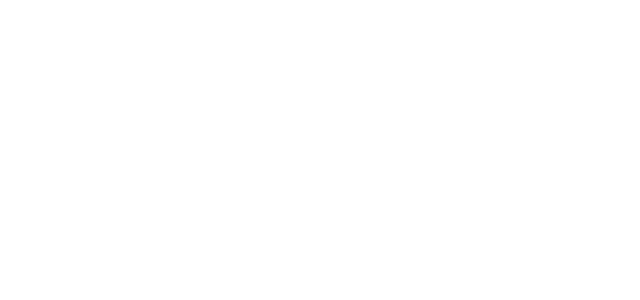
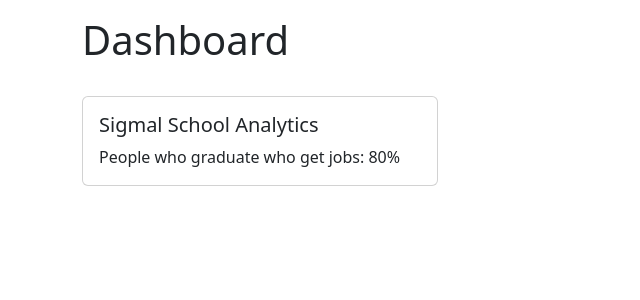
Before and after one commit to ACZH05/simple-login-app, a React (Vite) app: page /dashboard in a window 1280 px wide. Before the commit this address had no page. Shown: the top 300 px of the page, without its empty margins (0-640 px from the left). Built offline with nearby package versions, Linux system fonts and the light colour scheme.

Commit message:
Add dashboard

```diff
--- a/src/App.jsx
+++ b/src/App.jsx
@@ -2,6 +2,7 @@
 import { BrowserRouter, Route, Routes } from "react-router-dom"
 import Home from "./pages/Home"
 import Login from "./pages/Login.jsx"
+import Dashboard from './pages/Dashboard';
 
 
 function App() {
@@ -10,6 +11,7 @@
       <Routes>
         <Route element={ <Home /> } path='/' />
         <Route element={ <Login /> } path='/login' />
+        <Route element={ <Dashboard /> } path='/dashboard' />
       </Routes>
     </BrowserRouter>
   )
--- /dev/null
+++ b/src/pages/Dashboard.jsx
@@ -0,0 +1,22 @@
+import { Card, Container, Row, Col } from "react-bootstrap"
+
+function Dashboard() {
+  return (
+    <Container>
+        <h1 className="my-3">Dashboard</h1>
+        <Row>
+            <Col md={4}>
+                <Card className="my-3">
+                    <Card.Body>
+                        <Card.Title>Sigmal School Analytics</Card.Title>
+                        <Card.Text>People who graduate who get jobs: 80%</Card.Text>
+                    </Card.Body>
+                </Card>
+
+            </Col>
+        </Row>
+    </Container>
+  )
+}
+
+export default Dashboard
```
